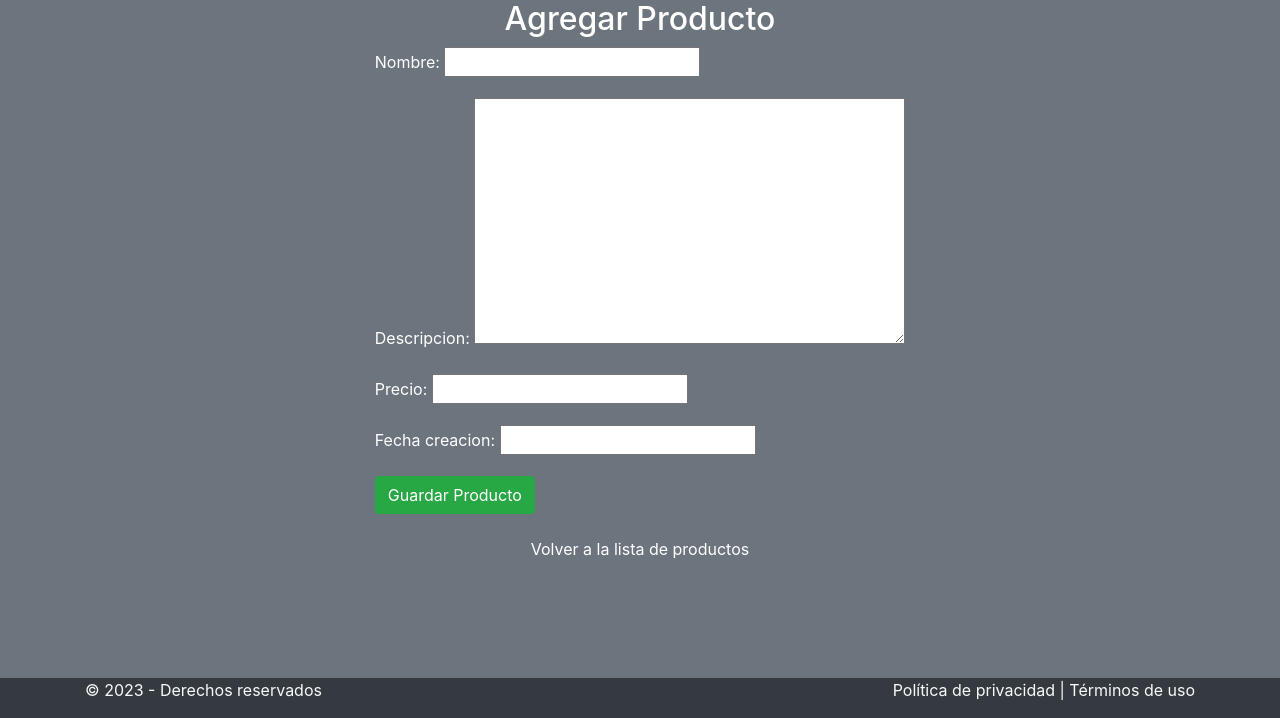
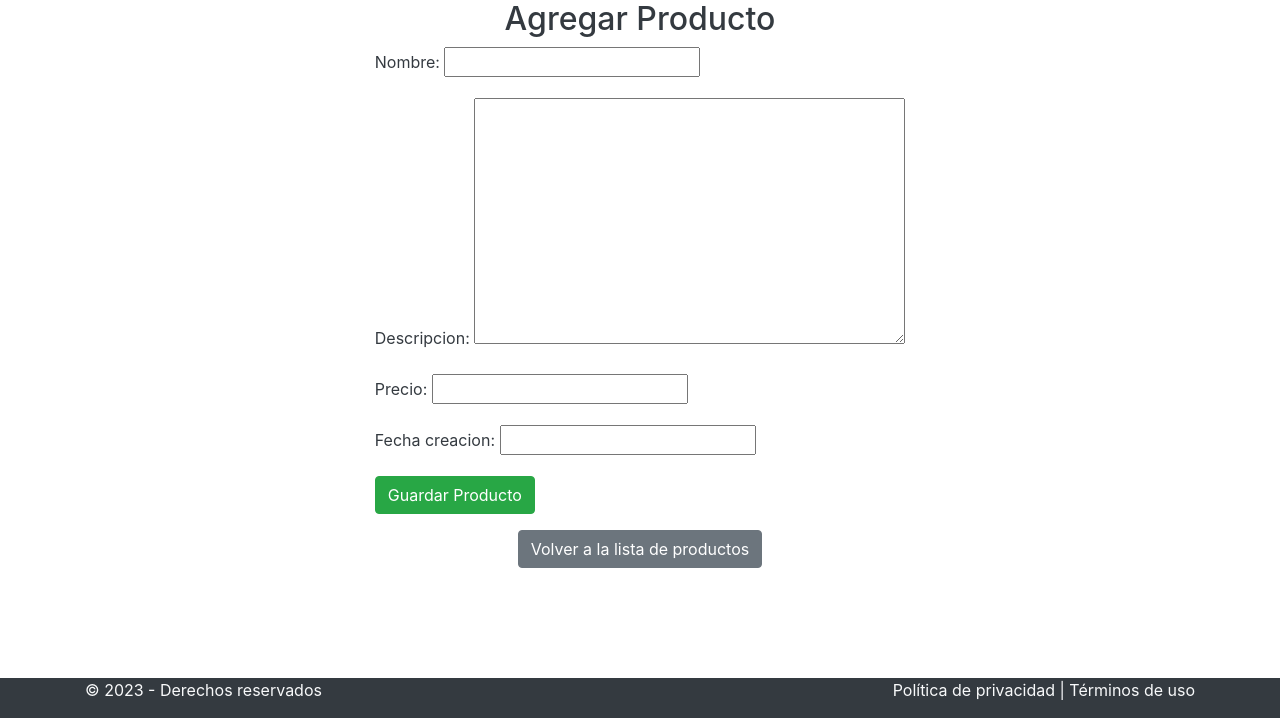
Before and after one commit to JefteManuel7/Django_project, a Django app: page /mi_crud_app/agregar_producto/ in a window 1280 px wide. Shown: the part 84-802 px from the top of the page. Run offline with Django 4.2, Linux system fonts and the light colour scheme; some libraries are stand-ins or nearby versions.

Commit message:
Mensaje descriptivo de tus cambios

```diff
--- a/mi_crud_project/mi_crud_app/templates/mi_crud_app/agregar_producto.html
+++ b/mi_crud_project/mi_crud_app/templates/mi_crud_app/agregar_producto.html
@@ -22,10 +22,10 @@
         <a href="{% url 'home' %}" class="btn btn-secondary">Volver al menú principal</a>
     </header>
 
-    <div class="container-fluid container-main  bg-secondary">
-        <h2 class="text-center text-white">Agregar Producto</h2>
+    <div class="container-fluid container-main">
+        <h2 class="text-center text-dark">Agregar Producto</h2>
         <div class="row h-100">
-            <div class="col-12 bg-secondary text-white d-flex flex-column align-items-center justify-content-center">
+            <div class="col-12  text-dark d-flex flex-column align-items-center justify-content-center">
                 <form method="post">
                     {% csrf_token %}
                     {{ form.as_p }}
--- a/mi_crud_project/mi_crud_app/templates/mi_crud_app/detalle_producto.html
+++ b/mi_crud_project/mi_crud_app/templates/mi_crud_app/detalle_producto.html
@@ -41,12 +41,12 @@
     </style>
 </head>
 <body>
-    <div class="container-full bg-secondary">
+    <div class="container-full">
         <div class="header">
             <h2 class="text-center">Prueba técnica Tech Dev---Jefte Manuel Beltran Pineda</h2>
             <a href="{% url 'home' %}" class="btn btn-secondary">Regresar al menú principal</a>
         </div>
-        <div class="content container  text-center text-white">
+        <div class="content container  text-center text-dark">
             <h1>Detalle del Producto</h1>
             <p><strong>Nombre:</strong> {{ producto.nombre }}</p>
             <p><strong>Descripción:</strong> {{ producto.descripcion }}</p>
--- a/mi_crud_project/mi_crud_app/templates/mi_crud_app/eliminar_producto.html
+++ b/mi_crud_project/mi_crud_app/templates/mi_crud_app/eliminar_producto.html
@@ -24,7 +24,7 @@
 
     <div class="container container-full-height">
         <div class="row h-100">
-            <div class="col-12 d-flex flex-column align-items-center justify-content-center">
+            <div class="col-12 d-flex flex-column align-items-center justify-content-center ">
                 <h1 class="text-dark">Eliminar Producto</h1>
                 <form method="post">
                     {% csrf_token %}
```
